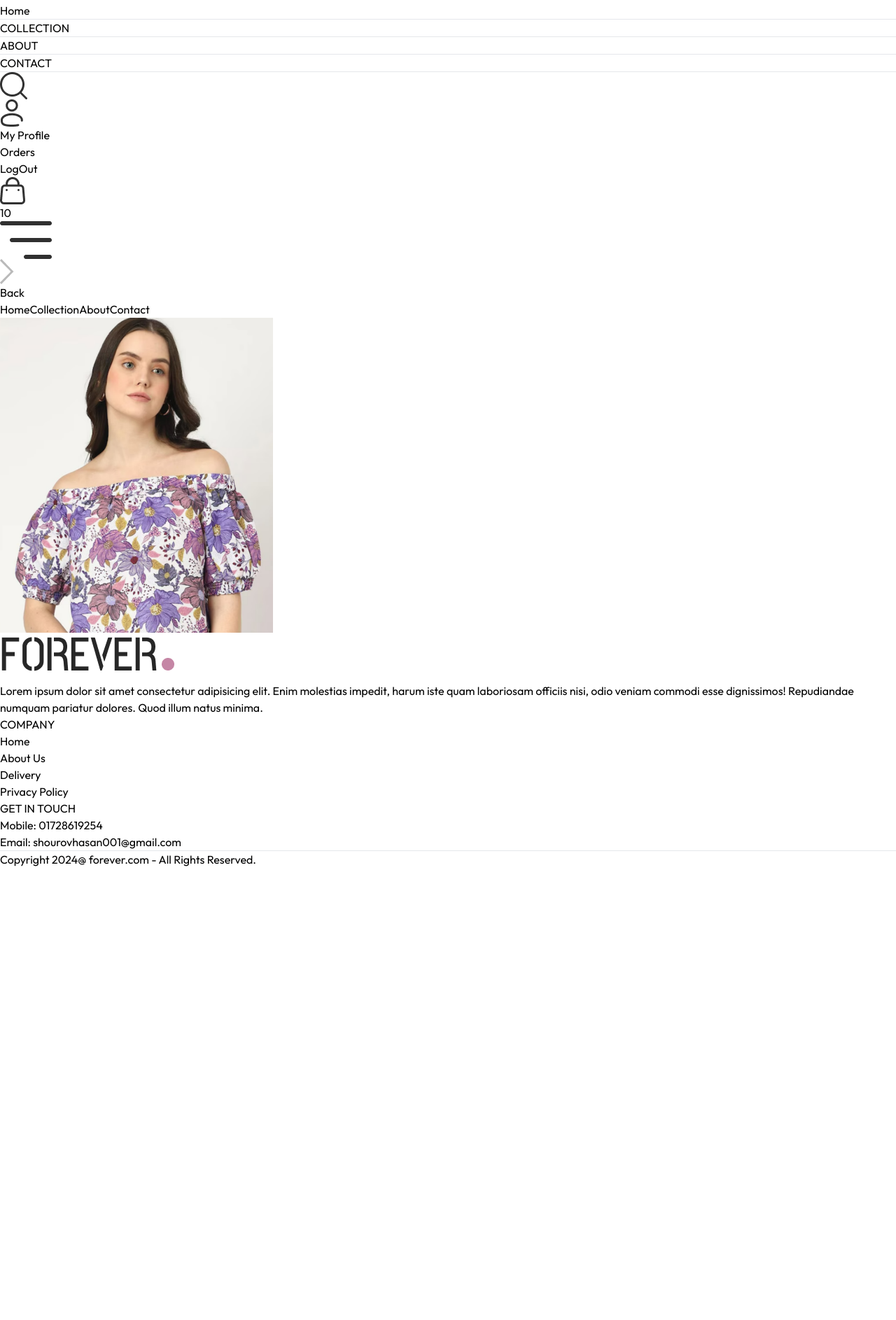
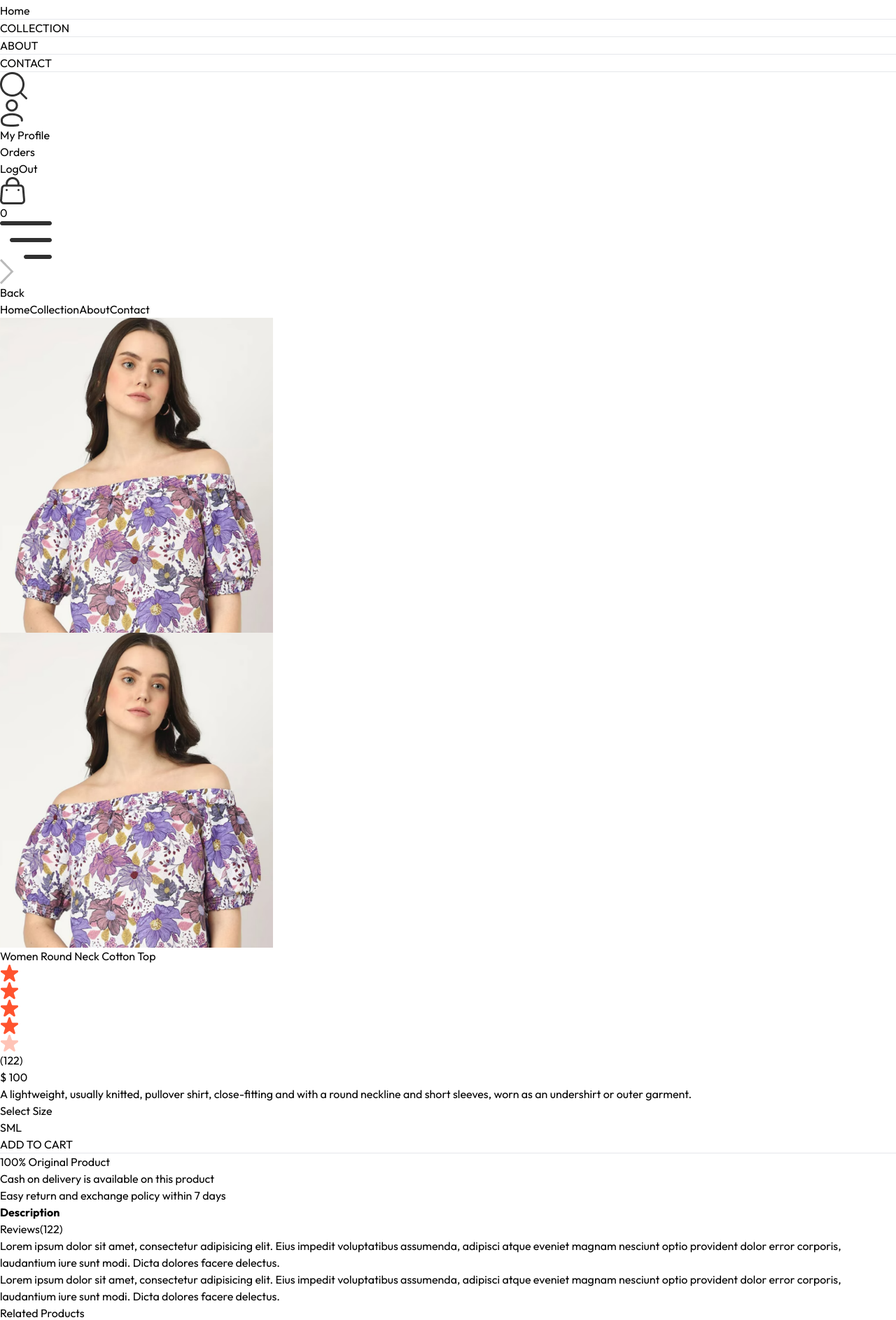
Before and after one commit to ShourovHasan07/MERN-FULL-STACK-ECOMMERCE-PROJECT-WITH-ADMIN-PANNELL, a React (Vite) app in the folder frontend/: page /product/aaaaa in a window 1280 px wide. Shown: the part 68-1954 px from the top of the page at 70% size. Before the commit the page ends 1308 px from the top, so only its background shows below. Built offline with nearby package versions, Linux system fonts and the light colour scheme.

Commit message:
card view card item delete and card item are complete

```diff
--- a/frontend/src/App.jsx
+++ b/frontend/src/App.jsx
@@ -13,9 +13,13 @@
 import Footer from './Components/Footer'
 import SearchBar from './Components/SearchBar'
 
+
+  import { ToastContainer, toast } from 'react-toastify';
+
 const App = () => {
   return (
     <div className='px-4 sm:px-[5vw] md:px-[7vw] lg:pv-[9vw]'>
+    <ToastContainer/>
 
     <Navbar/>
     <SearchBar/>
--- a/frontend/src/Components/Navbar.jsx
+++ b/frontend/src/Components/Navbar.jsx
@@ -9,7 +9,7 @@
 
   const [visible,setVisible] = useState(false)
 
-  const {setShowSearch} = useContext(ShopContext)
+  const {setShowSearch , getCartCount} = useContext(ShopContext)
 
 
 
@@ -62,13 +62,22 @@
 
 </div>
 
-<Link  to='/card'  className="relative" >
+<Link to="/card" className="relative inline-block">
+  {/* Cart Icon */}
+  <img
+    src={assets.cart_icon}
+    className="w-8 h-8"
+    alt="Cart Icon"
+  />
 
-<img src={assets.cart_icon} className="w-5 min-w-5" alt=""  />
+  {/* Cart Count Badge */}
+  <p
+    className="absolute top-4 -right-1 w-5 h-5 flex items-center justify-center bg-red-500 text-white text-xs font-bold rounded-full shadow-lg"
+  >
+    {getCartCount()}
+  </p>
+</Link>
 
-<p className="absolute right-[-5px] bottom-[-5px] w-4 text-center leading-4 bg-black text-white aspect-square rounded-full text-[8px]    " >10</p>
-
-</Link>
 
 <img onClick={()=>setVisible(true)}  src={assets.menu_icon} className="w-5 cursor-pointer sm:hidden"/>
 
--- /dev/null
+++ b/frontend/src/Components/RelatedProducts.jsx
@@ -0,0 +1,47 @@
+import React, { useContext, useEffect, useState } from 'react'
+import { ShopContext } from '../context/ShopContext'
+import Title from './Title';
+import ProductItem from './ProductItem';
+
+const RelatedProducts = ({category,subCategory}) => {
+
+    const {products} = useContext(ShopContext)
+    const [related,setRelated] = useState([])
+
+    useEffect(()=>{
+
+        if (products.length > 0) {
+
+            let productsCopy = products.slice()
+            productsCopy = productsCopy.filter((item)=> category === item.category)
+            productsCopy = productsCopy.filter((item)=> subCategory === item.subCategory)
+
+            setRelated(productsCopy.slice(0,5))
+        }
+
+    },[products])
+
+  return (
+    <div className='my-24' >
+
+    <div className='uppercase text-center text-3xl py-7  '>
+       <Title text1={'Related '} text2={'Products'} ></Title>
+    </div>
+
+    <div className='grid grid-cols-2 sm:grid-cols-3 md:grid-cols-4 lg:grid-cols-5 gap-4 gap-y-6' >
+
+    {
+        related.map((item,index)=>(
+
+            <ProductItem key={index}  id={item._id} name={item.name} price={item.price} image={item.image}  />
+
+        ))
+    }
+
+    </div>
+
+    </div>
+  )
+}
+
+export default RelatedProducts
--- a/frontend/src/context/ShopContext.jsx
+++ b/frontend/src/context/ShopContext.jsx
@@ -1,5 +1,6 @@
-import { createContext, useState } from "react";
+import { createContext, useEffect, useState } from "react";
 import{products} from "../assets/frontend_assets/assets"
+import { toast } from "react-toastify";
  export const ShopContext= createContext()
 const ShopContextProvider = (props) =>{
 
@@ -7,11 +8,84 @@
     const delivery_fee = 10
     const [search,setSearch] = useState('')
     const [showSearch,setShowSearch] = useState(false)
+     const [cartItems,setCartItems] = useState({})
+
+
+     const addToCart = async (itemId, size) => {
+
+      if (!size) {
+
+        toast.error('Select Product size')
+
+        return
+
+      }
+
+        if (!itemId || !size) {
+          console.error("Invalid itemId or size:", { itemId, size });
+          return;
+        }
+
+        // Ensure cartData is always an object
+        let cartData = structuredClone(cartItems) || {};
+
+        // Check if the itemId exists in cartData
+        if (!cartData[itemId]) {
+          cartData[itemId] = {}; // Initialize itemId as an empty object
+        }
+
+        // Check if the size exists for the itemId
+        if (cartData[itemId][size]) {
+          cartData[itemId][size] += 1; // Increment quantity
+        } else {
+          cartData[itemId][size] = 1; // Initialize size with quantity 1
+        }
+
+        // Update the cart state
+        setCartItems(cartData);
+      };
+
+
+      const getCartCount = ()=>{
+
+        let totalCount = 0
+        for (const items in cartItems){
+          for(const item in cartItems[items]){
+            try {
+
+              if (cartItems[items][item]>0) {
+
+                totalCount += cartItems[items][item]
+
+
+
+              }
+
+            } catch (error) {
+
+            }
+          }
+        }
+
+        return totalCount
+
+      }
+
+      const updateQuantity = async (itemId, size,quantity) => {
+        let cartData = structuredClone(cartItems)
+        cartData[itemId][size]= quantity
+
+        setCartItems(cartData)
+
+
+      }
 
 
     const value = {
 
-        products,currency,delivery_fee,search,setSearch,showSearch,setShowSearch
+        products,currency,delivery_fee,
+        search,setSearch,showSearch,setShowSearch,
+        cartItems,addToCart,getCartCount,updateQuantity
     }
 
     return (
--- a/frontend/src/index.css
+++ b/frontend/src/index.css
@@ -18,6 +18,11 @@
   font-style: normal;
 }
 
+
+  ::-webkit-scrollbar{
+display:none;
+}
+
 @media (max-width:640px) {
   a.active{
     background-color: gray;
--- a/frontend/src/pages/Card.jsx
+++ b/frontend/src/pages/Card.jsx
@@ -1,8 +1,97 @@
-import React from 'react'
+import React, { useContext, useEffect, useState } from 'react'
+import { ShopContext } from '../context/ShopContext'
+import Title from '../Components/Title'
+import { assets } from '../assets/frontend_assets/assets'
 
 const Card = () => {
+
+  const {products, currency,cartItems,updateQuantity} = useContext(ShopContext)
+  const[cartData, setCartData] = useState([])
+
+  useEffect (()=>{
+
+    const tempData = []
+    for (const items in cartItems){
+      for(const item in cartItems[items]){
+
+        if (cartItems[items][item] >0 ) {
+
+          tempData.push({
+
+            _id:items,
+            size:item,
+            quantity:cartItems[items][item]
+
+
+          })
+
+        }
+
+      }
+    }
+
+   setCartData (tempData)
+
+  },[cartItems])
+
   return (
+    <div className='border-t pt-14' >
+
+    <div className='text-2xl mb-3'>
+
+    <Title text1={'YOUR  '} text2={'CART'} ></Title>
+
+
+
+    </div>
+
     <div>
+      {
+
+     cartData.map((item,index)=>{
+      const productData = products.find((product)=> product._id === item._id )
+
+     return (
+      <div key={index} className="py-4 border-t border-b text-gray-700 grid grid-cols-[4fr_2fr_0.5fr] items-center gap-4"
+ >
+
+      <div  className='flex items-start gap-6' >
+        <img className='w-16 sm:w-20' src={productData.image[0]} alt="" />
+
+        <div>
+        <p className='text-sm font-medium sm:text-lg'>{productData.name}</p>
+
+        <div className='flex  items-center gap-2 mt-2'>
+        <p>{currency}{productData.price}</p>
+        <p className='border px-2 sm:px-3 sm:py-1 bg-slate-50 ' >{item.size}</p>
+
+
+      </div>
+
+
+        </div>
+
+
+
+      </div>
+
+
+
+
+
+      <input  onChange={(e)=> e.target.value === '' || e.target.value === '0' ? null : updateQuantity(item._id,item.size,Number(e.target.value))   }  className=' ml-20 border max-w-10 sm:max-w-20 px-1 sm:px-2 py-1' type="number"  min={1} defaultValue={item.quantity}  />
+
+      <img onClick={()=>updateQuantity(item._id,item.size,0)} className='w-3 mr-4 sm:w-5 cursor-pointer ' src={assets.bin_icon} alt="" />
+
+      </div>
+     )
+
+     })
+
+      }
+
+    </div>
+
 
     </div>
   )
--- a/frontend/src/pages/Product.jsx
+++ b/frontend/src/pages/Product.jsx
@@ -1,60 +1,136 @@
-import React, { useContext, useEffect, useState } from 'react'
-import { useParams } from 'react-router-dom'
-import { ShopContext } from '../context/ShopContext'
+import React, { useContext, useEffect, useState } from "react";
+import { useParams } from "react-router-dom";
+import { ShopContext } from "../context/ShopContext";
+import { assets } from "../assets/frontend_assets/assets";
+import RelatedProducts from "../Components/RelatedProducts";
 
 const Product = () => {
+  const { productId } = useParams();
 
- const {productId} = useParams()
+  const { products, currency,addToCart } = useContext(ShopContext);
+  const [productData, setProductData] = useState(false);
+  const [image, setImage] = useState("");
+  const [size, setSize] = useState("");
 
- const {products} = useContext(ShopContext)
- const [productData,setProductData] = useState(false)
- const [image,setImage] = useState('')
+  const fetchProductData = async () => {
+    products.map((item) => {
+      if (item._id === productId) {
+        setProductData(item);
+        setImage(item.image[0]);
+        return null;
+      }
+    });
+  };
 
- const fetchProductData = async() =>{
+  useEffect(() => {
+    fetchProductData();
+  }, [productId, products]);
 
-  products.map((item)=>{
-    if (item._id === productId ) {
-      setProductData(item)
-     setImage(item.image[0])
-      return null
-    }
-  })
+  return !productData ? (
+    <div className="opacity-0"></div>
+  ) : (
+    <div className="border-t-2 pt-10 transition-opacity ease-in duration-500 opacity-100  ">
+      {/* product Data   */}
+      <div className="flex gap-12 sm:gap-12 flex-col sm:flex-row">
+        {/* product Image */}
+        <div className="flex flex-1 flex-col-reverse gap-3 sm:flex-row">
+          <div className="flex sm:flex-col overflow-auto sm:overflow-y-scroll justify-between sm:justify-normal sm:w-[18.7%] w-full ">
+            {productData.image.map((item, index) => (
+              <img
+                onClick={() => setImage(item)}
+                src={item}
+                key={index}
+                className="w-[24%] sm:w-full sm:mb-3 flex-shrink-0 cursor-pointer"
+                alt=""
+              />
+            ))}
+          </div>
 
- }
+          <div className="w-full sm:w-[80%]">
+            <img className="w-full h-auto" src={image} alt="" />
+          </div>
+        </div>
 
- useEffect(()=>{
+        {/* -----product info ------ */}
+        <div className="flex-1">
+          <h1 className="font-medium text-2xl mt-2 ">{productData.name}</h1>
 
-  fetchProductData()
+          <div className="flex items-center gap-1 mt-2 ">
+            <img src={assets.star_icon} alt="" className="w-3" />
+            <img src={assets.star_icon} alt="" className="w-3" />
+            <img src={assets.star_icon} alt="" className="w-3" />
+            <img src={assets.star_icon} alt="" className="w-3" />
+            <img src={assets.star_dull_icon} alt="" className="w-3" />
+            <p className="pl-2">(122)</p>
+          </div>
 
- },[productId,products])
+          <p className="mt-5 font-medium text-3xl">
+            {currency} {productData.price}{" "}
+          </p>
 
+          <p className="mt-5 text-gray-500 md:w-4/5 ">
+            {" "}
+            {productData.description}{" "}
+          </p>
 
+          <div className="flex flex-col gap-4 my-8 ">
+            <p>Select Size</p>
 
-  return productData ? (
-    <div className='border-t-2 pt-10 transition-opacity ease-in duration-500 opacity-100  ' >
+            <div className="flex gap-2">
+              {productData.sizes.map((item, index) => (
+                <button
+                  onClick={() => setSize(item)}
+                  className={`border py-2 px-4 bg-gray-100 ${
+                    item === size ? "border-orange-500" : ""
+                  } `}
+                  key={index}
+                >
+                  {" "}
+                  {item}{" "}
+                </button>
+              ))}
+            </div>
+          </div>
 
-     {/* product Data   */}
-      <div className='flex gap-12 sm:gap-12 flex-col sm:flex-row' >
+          <button onClick={()=>addToCart(productData._id,size)} className="bg-black text-white px-8 py-3 text-sm active:bg-gray-700">
+            ADD TO CART{" "}
+          </button>
 
-      {/* product Image */}
-      <div className='flex flex-1 flex-col-reverse gap-3 sm:flex-row' >
+          <hr className="mt-8 sm:w-4/5" />
 
-      <div className='flex sm:flex-col overflow-auto sm:overflow-y-scroll justify-between sm:justify-normal sm:w-[18.7%] w-full '>
+          <div className="text-sm text-gray-500 mt-5 flex flex-col gap-1 ">
+            <p>100% Original Product </p>
+            <p>Cash on delivery is available on this product </p>
+            <p>Easy return and exchange policy within 7 days </p>
+          </div>
+        </div>
+      </div>
 
-       {
-        productData.image.map((item,index)=>(
+      {/* desprtion & Review section  */}
 
-          <img src={item} key={index} className='w-[24%] sm:w-full sm:mb-3 flex-shrink-0 cursor-pointer' alt="" />
+      <div className="mt-20 " >
+      <div className="flex gap-2 " >
+      <b className="border px-5 py-3 text-sm ml-2 " >Description</b>
+      <p className="border px-5 py-3 text-sm" >Reviews(122)</p>
 
-        ))
-       }
+      </div>
+
+      <div className="flex flex-col gap-4 border px-6 py-6 text-sm text-gray-500  " >
+
+      <p>Lorem ipsum dolor sit amet, consectetur adipisicing elit. Eius impedit voluptatibus assumenda, adipisci atque eveniet magnam nesciunt optio provident dolor error corporis, laudantium iure sunt modi. Dicta dolores facere delectus.</p>
+
+      <p>Lorem ipsum dolor sit amet, consectetur adipisicing elit. Eius impedit voluptatibus assumenda, adipisci atque eveniet magnam nesciunt optio provident dolor error corporis, laudantium iure sunt modi. Dicta dolores facere delectus.</p>
+
       </div>
 
       </div>
 
-      </div>
+      {/*  -----  display related products --------- */}
+
+      <RelatedProducts category={productData.category} subCategory={productData.subCategory} ></RelatedProducts>
+
     </div>
-  ) : <div  className='opacity-0' ></div>
-}
+  )
+};
 
-export default Product
+export default Product;
```
